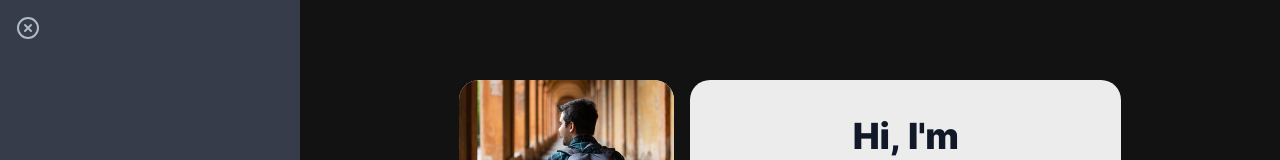
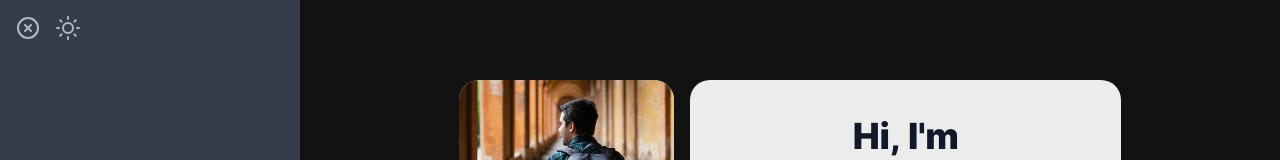
Before and after one commit to andreaiaia/blog, a Next.js app: page / in a window 1280 px wide. Shown: the top 160 px of the page. Built offline with nearby package versions, Linux system fonts and the light colour scheme.

Commit message:
Create ThemeSwitcher component

```diff
--- a/components/Navbar/index.jsx
+++ b/components/Navbar/index.jsx
@@ -4,6 +4,7 @@ import cx from 'classnames';
 import Link from 'next/link';
 import { useTheme } from 'next-themes';
 
+import ThemeSwitcher from '../ThemeSwitcher';
 import { NavbarContext } from '../../Hooks/Context/GlobalContext';
 
 import {
@@ -14,8 +15,6 @@ import {
   Instagram,
   Linkedin,
   Menu,
-  Moon,
-  Sun,
   XCircle,
 } from 'react-feather';
 
@@ -81,6 +80,7 @@ export const Navbar = () => {
             <Menu alt="" />
           </button>
         )}
+        <ThemeSwitcher />
       </div>
       <header
         className={
--- /dev/null
+++ b/components/ThemeSwitcher/index.jsx
@@ -0,0 +1,30 @@
+import React, { useState, useEffect } from 'react';
+import { useTheme } from 'next-themes';
+
+import { Moon, Sun } from 'react-feather';
+
+const ThemeSwitcher = () => {
+  const [mounted, setMounted] = useState(false);
+  const { theme, setTheme } = useTheme();
+
+  useEffect(() => {
+    setMounted(true);
+  }, []);
+
+  if (!mounted) return null;
+
+  if (theme === 'light')
+    return (
+      <button onClick={() => setTheme('dark')}>
+        <Moon />
+      </button>
+    );
+
+  return (
+    <button onClick={() => setTheme('light')}>
+      <Sun />
+    </button>
+  );
+};
+
+export default ThemeSwitcher;
```
